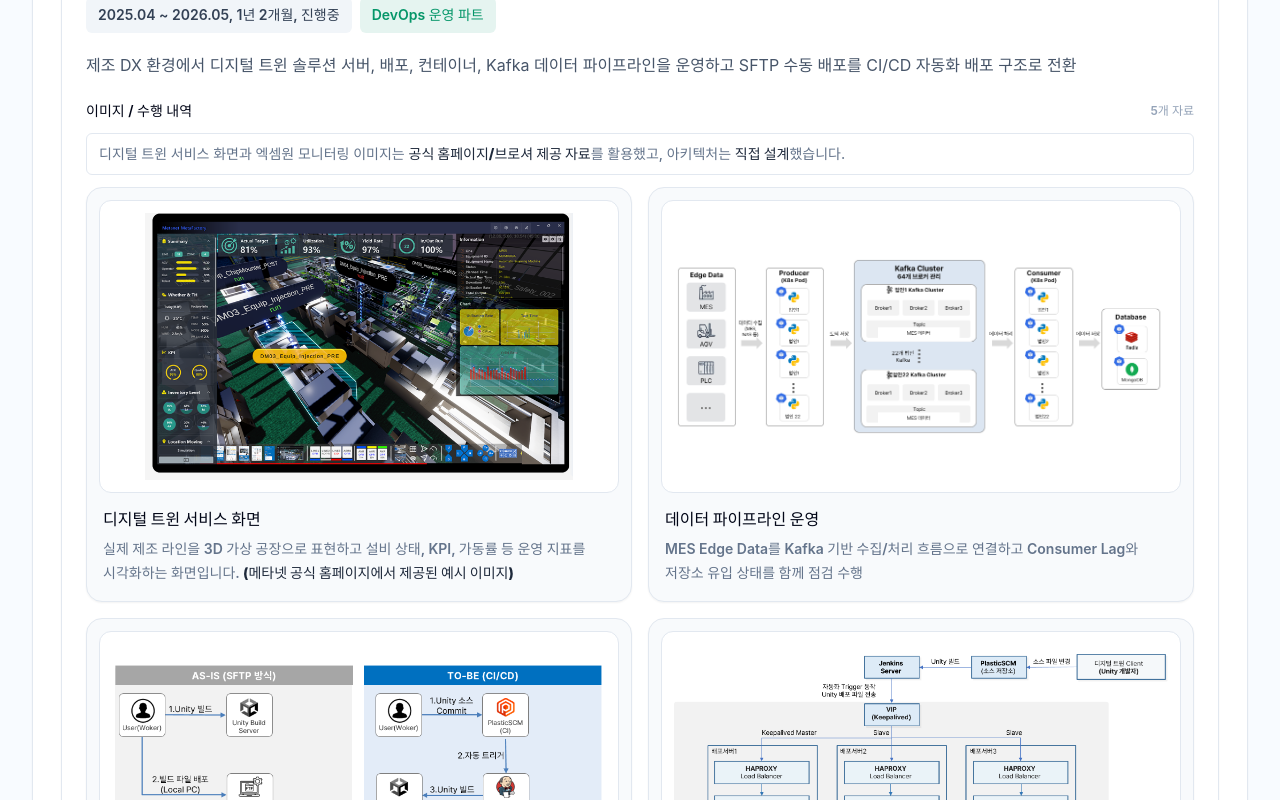
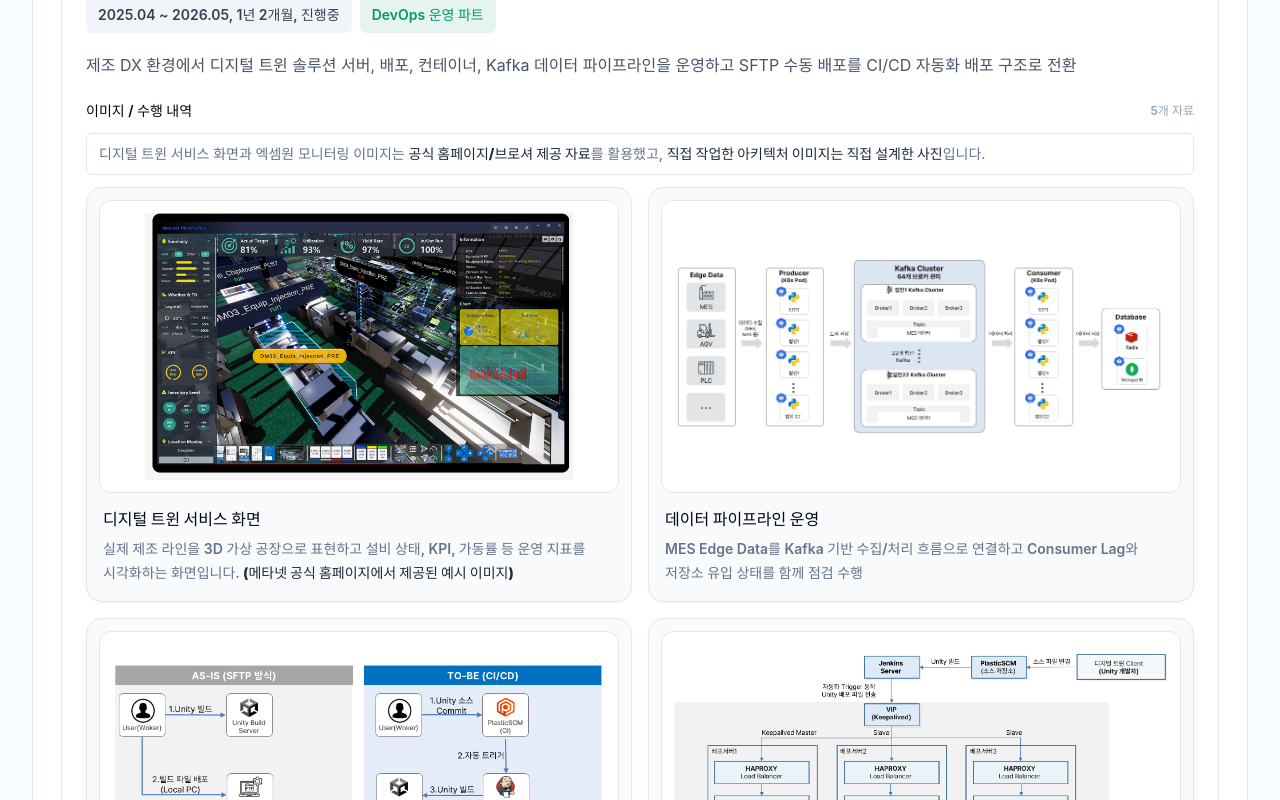
Before and after one commit to JANGSEOKHAN/JANGSEOKHAN.github.io, a React (Vite) app: page / in a window 1280 px wide. Shown: the part 3820-4620 px from the top of the page. Built offline with nearby package versions, Linux system fonts and the light colour scheme; a web font is replaced by a local one.

Commit message:
Refine project source and migration notes

```diff
--- a/src/components/ProjectCard.tsx
+++ b/src/components/ProjectCard.tsx
@@ -43,7 +43,10 @@ const visualNoteHighlights = [
   '공식 홈페이지/브로셔 제공 자료',
   '보안상 더미데이터로 재구성한 화면',
   '보안상 실제 시스템명, 계정, IP 등은 제거 또는 블러 처리',
+  '시스템명, 계정, IP 등은 제거 또는 블러 처리',
   '직접 설계',
+  '직접 작업한 아키텍처 이미지는 직접 설계한 사진',
+  '(테스트용 사진)',
   '(메타넷 공식 홈페이지에서 제공된 예시 이미지)',
   '(사진은 엑셈원 브로셔 제공 자료)',
 ];
--- a/src/data/profile.ts
+++ b/src/data/profile.ts
@@ -249,7 +249,7 @@ export const projects: Project[] = [
       '디지털 트윈 서비스 SFTP 수작업 배포를 CI/CD로 전환하여 2GB 기준 배포 시간을 30분 이상에서 약 5분으로 단축했습니다. MSA 운영 환경에서 디지털트윈 Backend Pod, ConfigMap/Secret, PVC 및 데이터 파이프라인 상태를 점검하고 해외 23개 법인의 운영 로그 확인 체계를 구축하여 디지털트윈 서비스 안정화에 기여했습니다.',
     techStack: ['Linux', 'Kubernetes', 'Docker', 'Kafka', 'MongoDB', 'Jenkins', 'PlasticSCM', 'GitHub', 'Ceph', 'Nginx', 'HAProxy'],
     visualNote:
-      '디지털 트윈 서비스 화면과 엑셈원 모니터링 이미지는 공식 홈페이지/브로셔 제공 자료를 활용했고, 아키텍처는 직접 설계했습니다.',
+      '디지털 트윈 서비스 화면과 엑셈원 모니터링 이미지는 공식 홈페이지/브로셔 제공 자료를 활용했고, 직접 작업한 아키텍처 이미지는 직접 설계한 사진입니다.',
     visuals: [
       {
         title: '디지털 트윈 서비스 화면',
@@ -416,7 +416,7 @@ export const projects: Project[] = [
       'VMware vSphere 기반 신규 VM 구성, OS 및 네트워크 초기 설정, Datastore 마이그레이션 후 기동 점검까지 수행해 가상화 운영 환경을 안정화했습니다. Brocade SAN 스위치 이관 과정에서는 Config 백업, WWN 기반 Zone 정리, 약 150건의 SAN Zoning, LUN 및 Datastore 인식 점검을 담당하며 서버와 스토리지 연동 상태를 끝까지 확인했습니다.',
     techStack: ['VMware vSphere', 'RHEL', 'SAN Storage'],
     visualNote:
-      '보안상 실제 시스템명, 계정, IP 등은 제거 또는 블러 처리했으며, 이관 작업 일부만 공개했습니다.',
+      '시스템명, 계정, IP 등은 제거 또는 블러 처리했으며, 직접 테스트한 이관 작업과 아키텍처 사진만 사용했습니다. (테스트용 사진)',
     visuals: [
       {
         title: 'SAN Zoning / WWN 구성 및 vMotion 기반 스토리지 이관',
@@ -428,7 +428,7 @@ export const projects: Project[] = [
       {
         title: 'vSphere 7.0 Datastore 인식 확인',
         description:
-          'vSphere 7.0 업그레이드 이후 ESXi/vCenter에서 Datastore 용량, 연결 상태, 인식 여부를 점검해 스토리지 이관 후 VM 운영 가능 상태 검증',
+          'vSphere 7.0 업그레이드 이후 ESXi/vCenter에서 Datastore 용량, 연결 상태, 인식 여부를 점검해 스토리지 이관 후 VM 운영 가능 상태 검증 (업그레이드 후 스토리지 연결 정상화 확인)',
         imageUrl: 'projects/datacenter/datastore-recognition.png',
         alt: 'VMware vSphere Datastore 인식 확인',
       },
```
